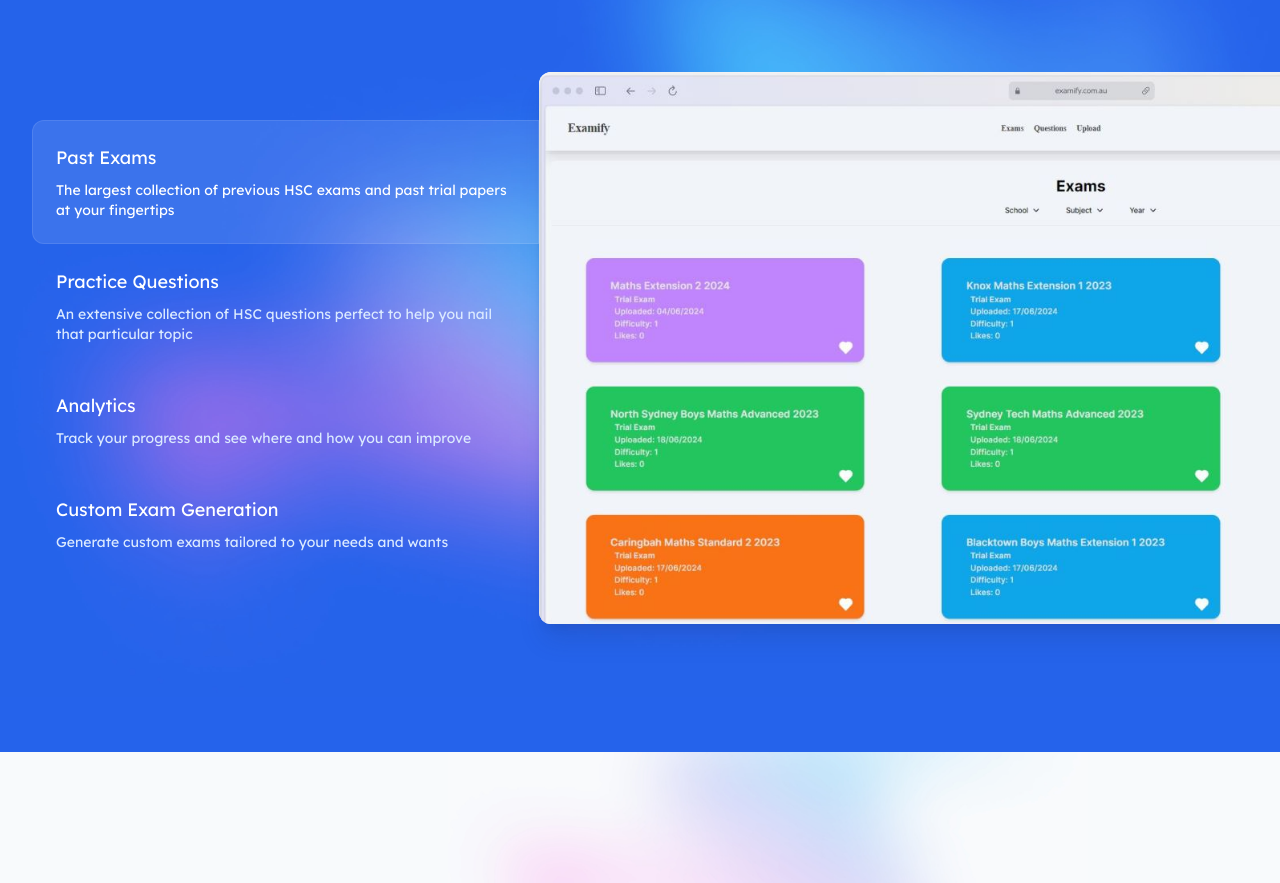
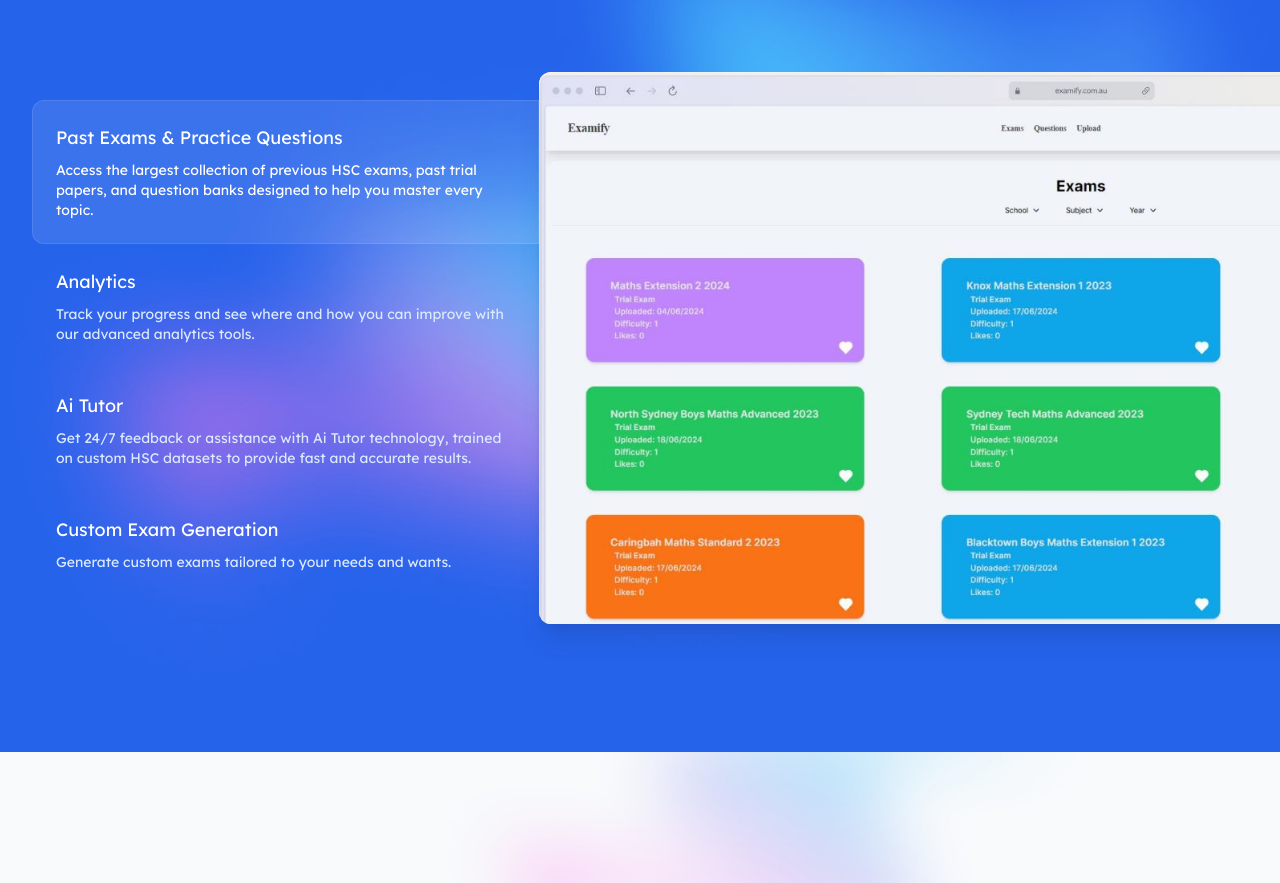
Before and after one commit to Danelegend/Examify, a React (Vite) app in the folder frontend/: page / in a window 1280 px wide. Shown: the part 1160-2043 px from the top of the page. Built offline with nearby package versions, Linux system fonts and the light colour scheme.

Commit message:
[~] About changes

```diff
--- a/frontend/src/Pages/AboutPage/Components/Features.tsx
+++ b/frontend/src/Pages/AboutPage/Components/Features.tsx
@@ -4,6 +4,7 @@ import backgroundImage from '../../../images/background-features.jpg'
 import examsImage from '../../../images/screenshots/exams.jpg'
 import questionsImage from '../../../images/screenshots/questions.jpg'
 import analyticsImage from '../../../images/screenshots/analytics.jpg'
+import comingSoonImage from '../../../images/screenshots/coming_soon.jpg'
 
 type Feature = {
     title: string,
@@ -15,28 +16,28 @@ type Feature = {
 const Features = () => {
     const features: Feature[] = [
         {
-          title: "Past Exams",
-          description: "The largest collection of previous HSC exams and past trial papers at your fingertips",
+          title: "Past Exams & Practice Questions",
+          description: "Access the largest collection of previous HSC exams, past trial papers, and question banks designed to help you master every topic.",
           image: examsImage,
           alt: "Practice Trial Exams"
         },
         {
-          title: "Practice Questions",
-          description: "An extensive collection of HSC questions perfect to help you nail that particular topic",
-          image: questionsImage,
-          alt: "Practice HSC Questions"
-        },
-        {
           title: "Analytics",
-          description: "Track your progress and see where and how you can improve",
+          description: "Track your progress and see where and how you can improve with our advanced analytics tools.",
           image: analyticsImage,
           alt: "HSC Study Analytics"
         },
         {
+          title: "Ai Tutor",
+          description: "Get 24/7 feedback or assistance with Ai Tutor technology, trained on custom HSC datasets to provide fast and accurate results.",
+          image: comingSoonImage,
+          alt: "Ai Tutor"
+        },
+        {
           title: "Custom Exam Generation",
-          description: "Generate custom exams tailored to your needs and wants",
-          image: "",
-          alt: ""
+          description: "Generate custom exams tailored to your needs and wants.",
+          image: comingSoonImage,
+          alt: "Custom Exam Generation"
         }
     ]
 
```
Also changed, not shown: frontend/src/images/screenshots/coming_soon.jpg (added).
